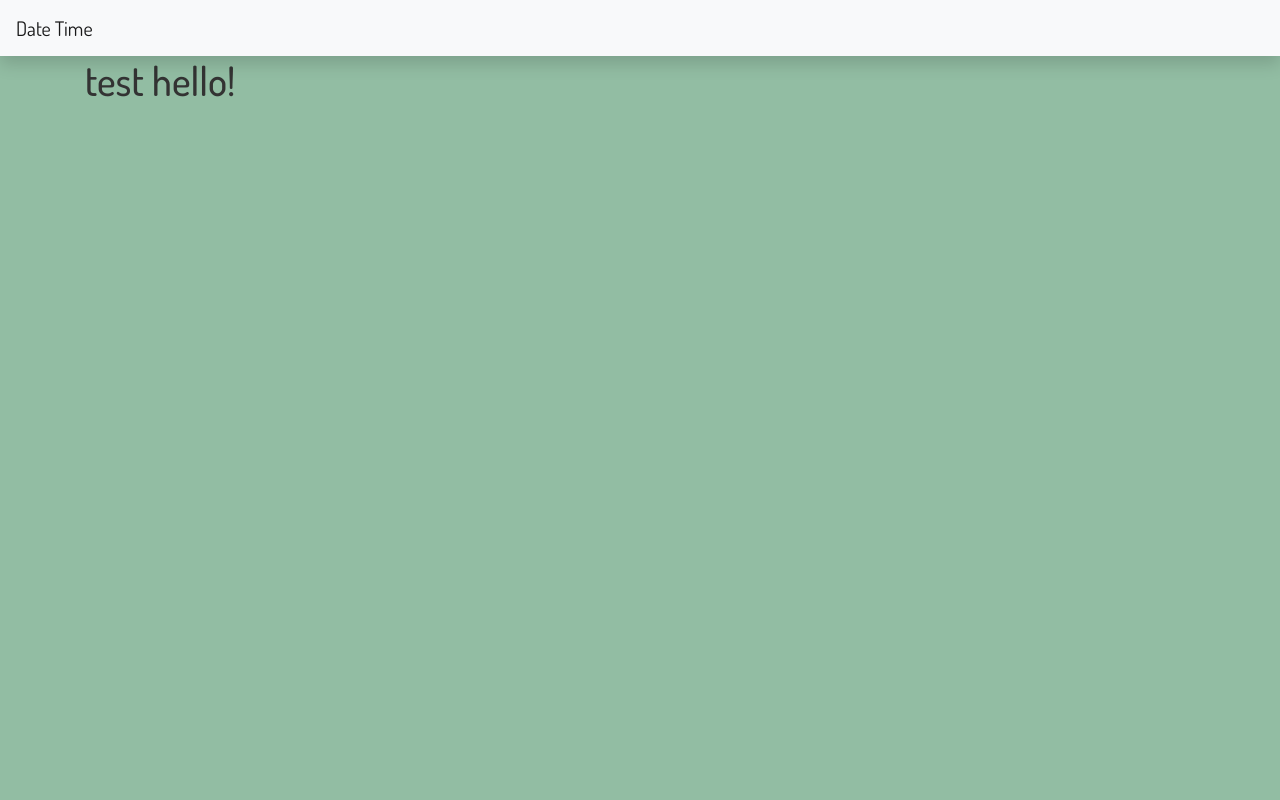
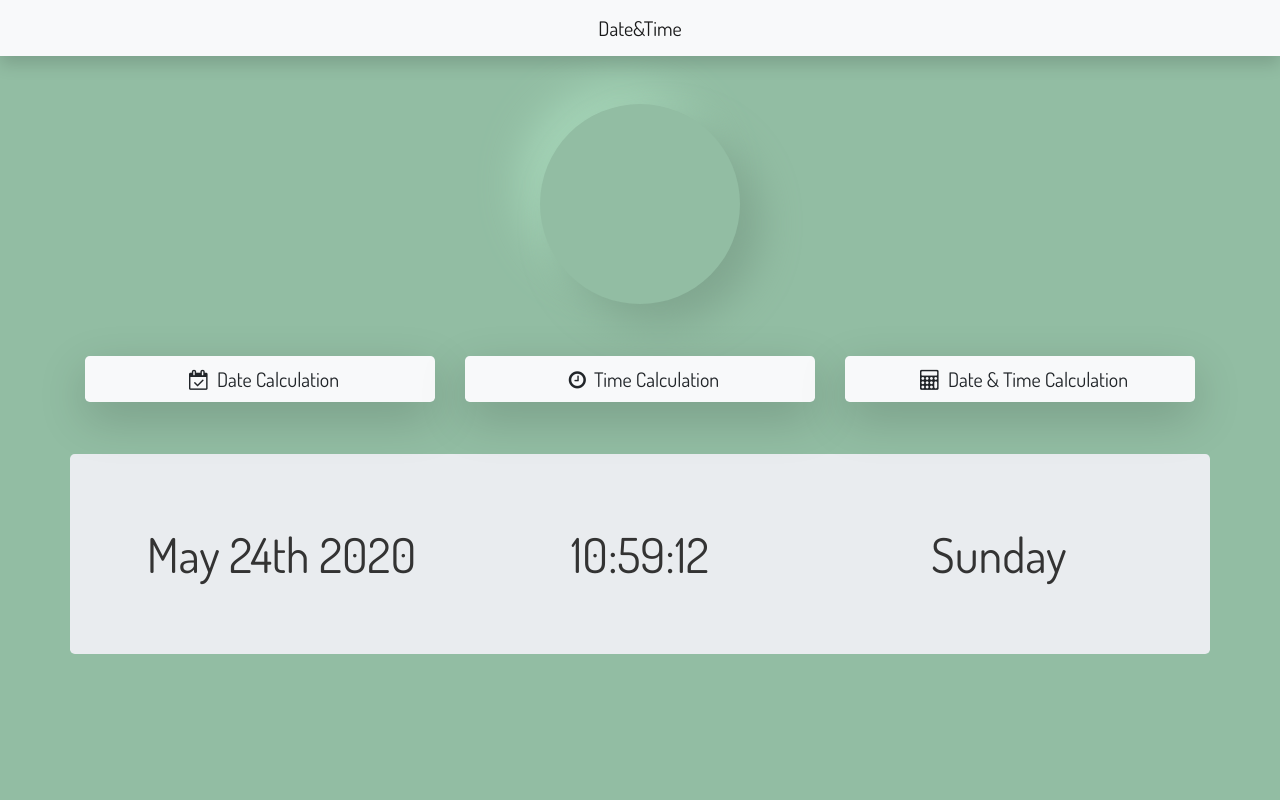
Before and after one commit to iamsagarshrivas/getthatdate, a Next.js app: page / in a window 1280 px wide. Shown: the top 800 px of the page. Built offline with nearby package versions, Linux system fonts and the light colour scheme.

Commit message:
basic structure , routes added

```diff
--- a/package.json
+++ b/package.json
@@ -17,6 +17,8 @@
     "moment": "^2.26.0",
     "next": "^9.4.2",
     "react": "^16.13.1",
-    "react-dom": "^16.13.1"
+    "react-datepicker": "^2.16.0",
+    "react-dom": "^16.13.1",
+    "reactstrap": "^8.4.1"
   }
 }
--- a/src/assets/styles/index.css
+++ b/src/assets/styles/index.css
@@ -1,6 +1,6 @@
 @import url('https://fonts.googleapis.com/css2?family=Dosis:wght@400;500&display=swap');
 html, body {
 	font-family: 'Dosis', sans-serif;
-	background-color: rgb(146, 189, 163);
+	background-color: #92bda3;
 	color: rgb(51, 51, 51)
 }
--- /dev/null
+++ b/src/components/Clock/Clock.module.css
@@ -0,0 +1,33 @@
+.ring {
+	min-width: 200px;
+	min-height: 200px;
+	border-radius: 50%;
+	background-color: #92bda3;
+	box-shadow: 20px 20px 40px #80a68f, -20px -20px 40px #a4d4b7;
+}
+
+.ring div {
+	position: relative;
+	left: 100px;
+	top: 100px;
+	width: 50%;
+	height: 50%;
+}
+.ring div div {
+	height: 0;
+	position: static;
+}
+.ring div div.hour {
+	border: 2px solid black;
+	border-collapse: collapse;
+	width: 55px;
+}
+.ring div div.minute {
+	border: 1px solid green;
+
+	border-collapse: collapse;
+	width: 70px;
+}
+.ring div div.sec {
+	height: 0;
+}
--- /dev/null
+++ b/src/components/Clock/index.jsx
@@ -0,0 +1,14 @@
+import classes from './Clock.module.css'
+import classnames from 'classnames'
+export default () => {
+
+	return (
+		<div className={classes.ring}>
+			<div className="dial">
+				{/* <div className={classnames(classes.hour, 'hour')}>h</div>
+				<div className={classnames(classes.minute, 'minute')}>m</div>
+				<div className={classnames(classes.second, 'second')}>s</div> */}
+			</div>
+		</div>
+	)
+}
--- a/src/components/Layout/Footer/index.jsx
+++ b/src/components/Layout/Footer/index.jsx
@@ -1 +1,10 @@
-export default () => <h1>Footer</h1>
+import Link from 'next/link'
+export default () => {
+	return (
+		<nav className="navbar navbar-light bg-light">
+			<Link href="/">
+				<a className="navbar-brand mx-auto">Footer</a>
+			</Link>
+		</nav>
+	)
+}
--- a/src/components/Layout/Header/index.jsx
+++ b/src/components/Layout/Header/index.jsx
@@ -1,7 +1,10 @@
+import Link from 'next/link'
 export default () => {
 	return (
 		<nav className="navbar navbar-light bg-light">
-			<a className="navbar-brand" href="#">Date Time</a>
+			<Link href="/">
+				<a className="navbar-brand mx-auto">Date&Time</a>
+			</Link>
 		</nav>
 	)
 }
--- /dev/null
+++ b/src/pages/date-calculation/index.jsx
@@ -0,0 +1 @@
+export default () => <h1>date calculation</h1>
--- /dev/null
+++ b/src/pages/date-time-calculation/index.jsx
@@ -0,0 +1 @@
+export default () => <h1>date and time calculation</h1>
--- a/src/pages/index.jsx
+++ b/src/pages/index.jsx
@@ -1 +1,81 @@
-export default  () => <h1>test hello!</h1>
+import { Collapse } from 'reactstrap';
+import { useState, useEffect } from 'react';
+import moment from 'moment';
+import Clock from '../components/Clock'
+import { useRouter } from 'next/router'
+
+export default () => {
+
+	const [dateNtime, setDateNtime] = useState(moment());
+	const { push } = useRouter();
+
+	useEffect(() => {
+		const timerId = setInterval(() => {
+			setDateNtime(moment())
+		}, 1000);
+		return () => {
+			clearInterval(timerId);
+		}
+	}, [])
+
+	return (
+		<>
+			<div className="row my-5 d-flex justify-content-center">
+				<Clock />
+		</div>
+			<div className="row my-5">
+				<div className="col-lg-4 col-md-4 col-sm-12 my-1">
+					<button onClick={e => push('/date-calculation')} className="border-0 btn btn-lg btn-light shadow-lg w-100">
+						<span>
+							<i className="fa fa-calendar-check-o mx-2" />
+						Date Calculation
+						</span>
+					</button>
+				</div>
+
+
+				<div className="col-lg-4 col-md-4 col-sm-12 my-1">
+					<button onClick={e => push('/time-calculation')} className="border-0 btn btn-lg btn-light shadow-lg w-100">
+						<span>
+							<i className="fa fa-clock-o mx-2" />
+						Time Calculation
+						</span>
+					</button>
+				</div>
+
+
+				<div className="col-lg-4 col-md-4 col-sm-12 my-1">
+					<button onClick={e => push('/date-time-calculation')} className="border-0 btn btn-lg btn-light shadow-lg w-100">
+						<span>
+							<i className="fa fa-calculator mx-2" />
+						Date & Time Calculation
+						</span>
+					</button>
+				</div>
+			</div>
+			<div className="d-flex jumbotron justify-content-center my-5 row">
+				<span className="d-flex justify-content-center col-sm-12 col-md-4 col-lg-4" style={{fontSize:"3rem"}}>
+					{dateNtime.format('MMMM Do YYYY')}
+				</span>
+				<span className="d-flex justify-content-center col-sm-12 col-md-4 col-lg-4" style={{fontSize:"3rem"}}>
+					{dateNtime.format('HH:mm:ss')}
+				</span>
+				<span className="d-flex justify-content-center col-sm-12 col-md-4 col-lg-4" style={{fontSize:"3rem"}}>
+					{dateNtime.format('dddd')}
+				</span>
+
+				{/* <div className="col-sm-12 col-md-4 col-lg-4">
+					<div className="card shadow-sm border-0">
+						{dateNtime.format('MMMM Do YYYY')}
+					</div>
+				</div>
+				<div className="col-sm-12 col-md-4 col-lg-4">
+					b
+				</div>
+				<div className="col-sm-12 col-md-4 col-lg-4">
+					c
+				</div> */}
+			</div>
+		</>
+	)
+}
--- /dev/null
+++ b/src/pages/time-calculation/index.jsx
@@ -0,0 +1 @@
+export default () => <h1>time calculation</h1>
```
Also changed, not shown: 1 other file (tests, documents, lock files or other folders).
